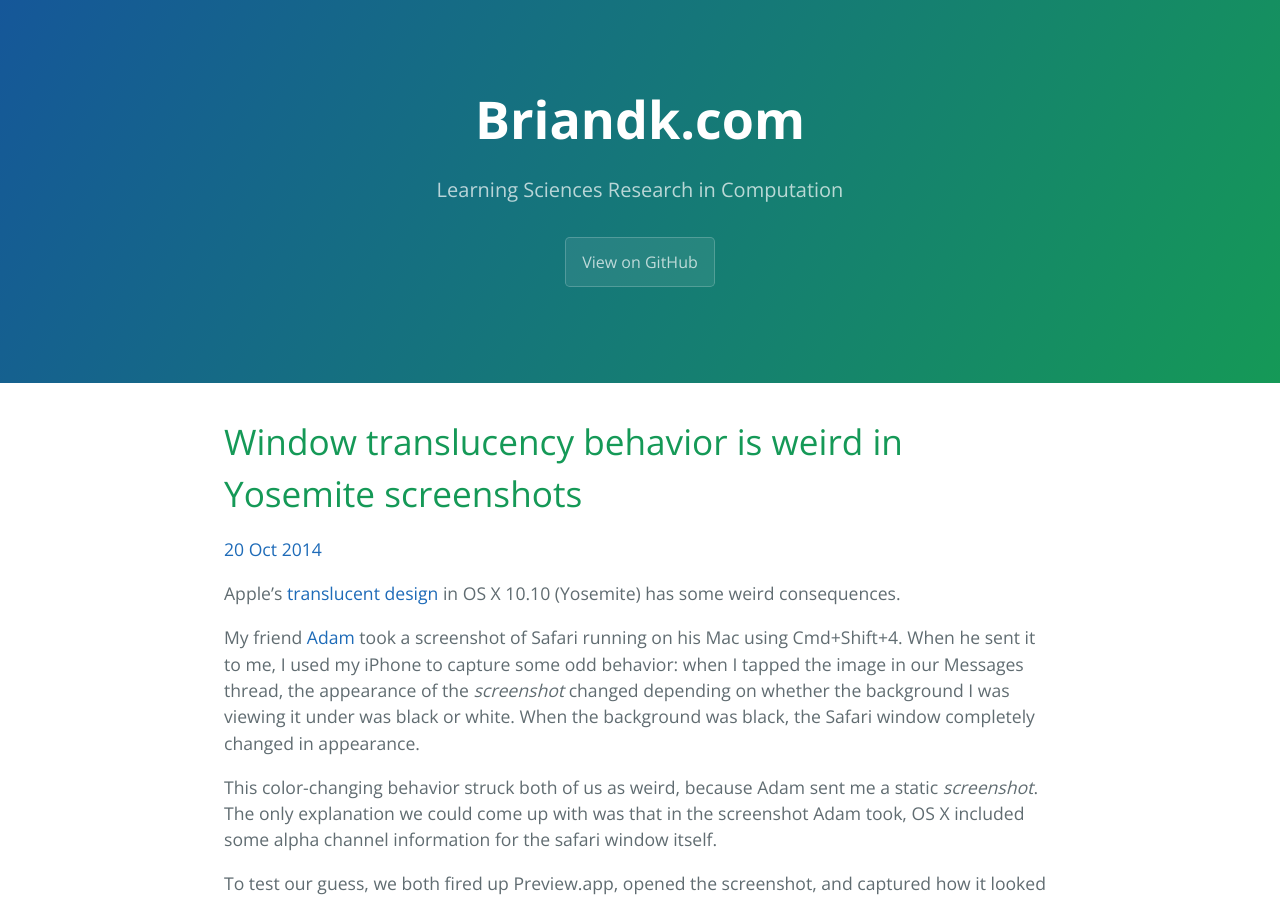
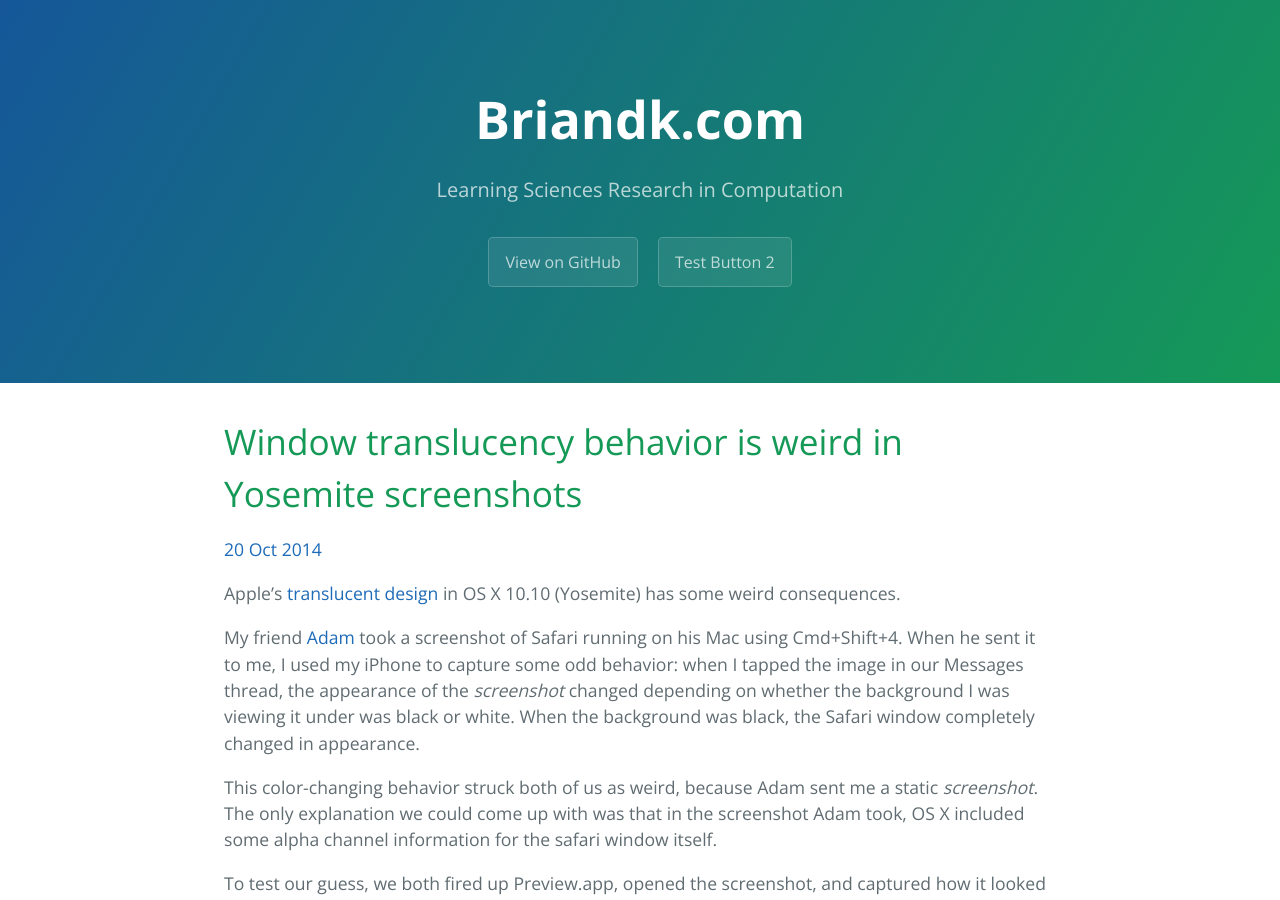
Before and after one commit to briandk/briandk.github.io, a Jekyll site: the page built from index.html, in a window 1280 px wide and 900 px high. Built offline with Jekyll 4.4.1, drawn with Linux system fonts in a browser that asks for light colours.

Commit message:
Test adding a second button to the header
For mobile views, because I'm at work and I can't manage to see my blog
from my phone because `kilowog.local:4000` doesn't work :-(

```diff
--- a/_includes/page-header.html
+++ b/_includes/page-header.html
@@ -2,4 +2,5 @@
   <h1 class="project-name">Briandk.com</h1>
   <h2 class="project-tagline">Learning Sciences Research in Computation</h2>
   <a href="https://github.com/briandk/briandk.github.io" class="btn">View on GitHub</a>
+  <a href="#" class="btn">Test Button 2</a>
 </section>
```
